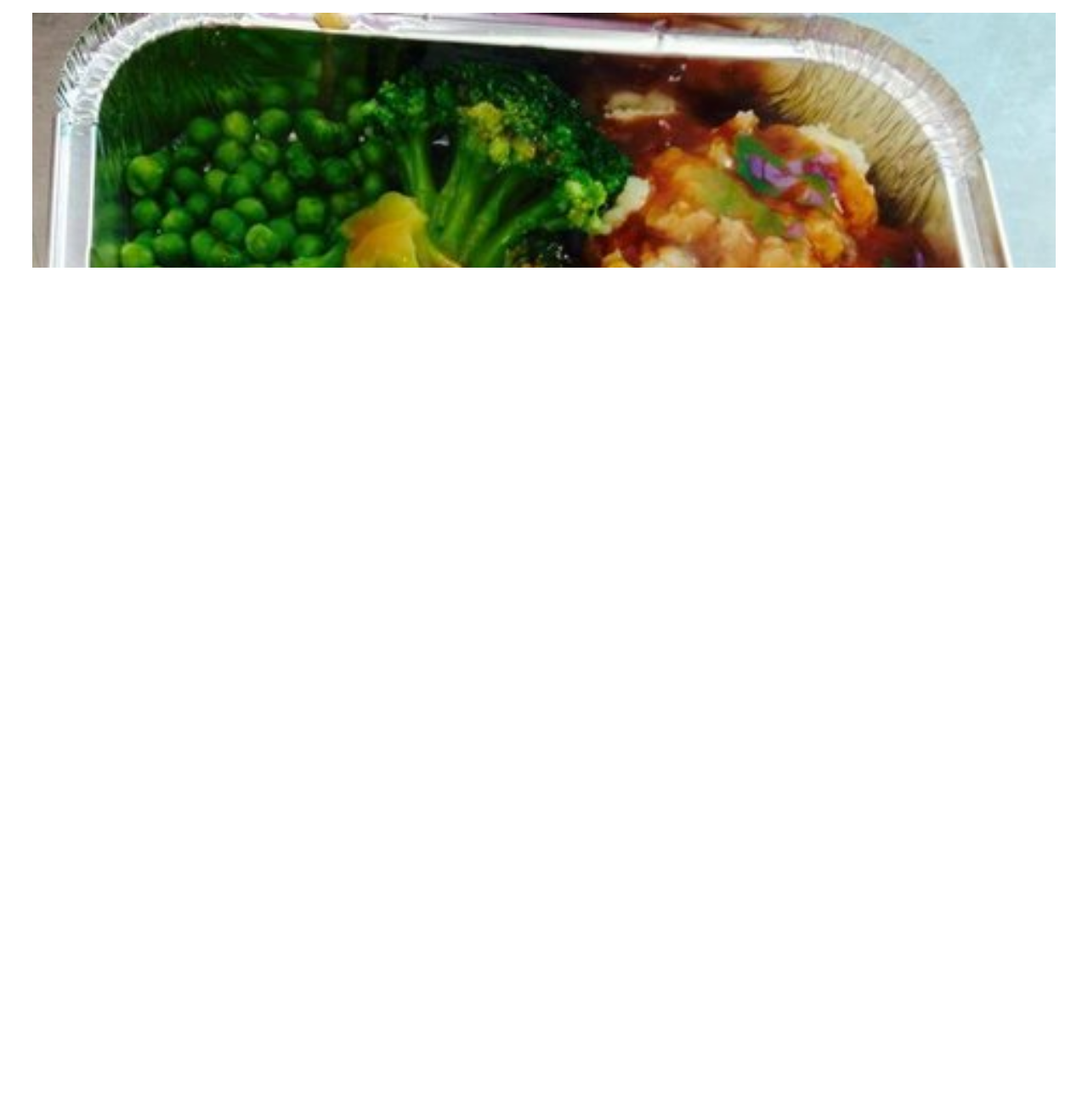
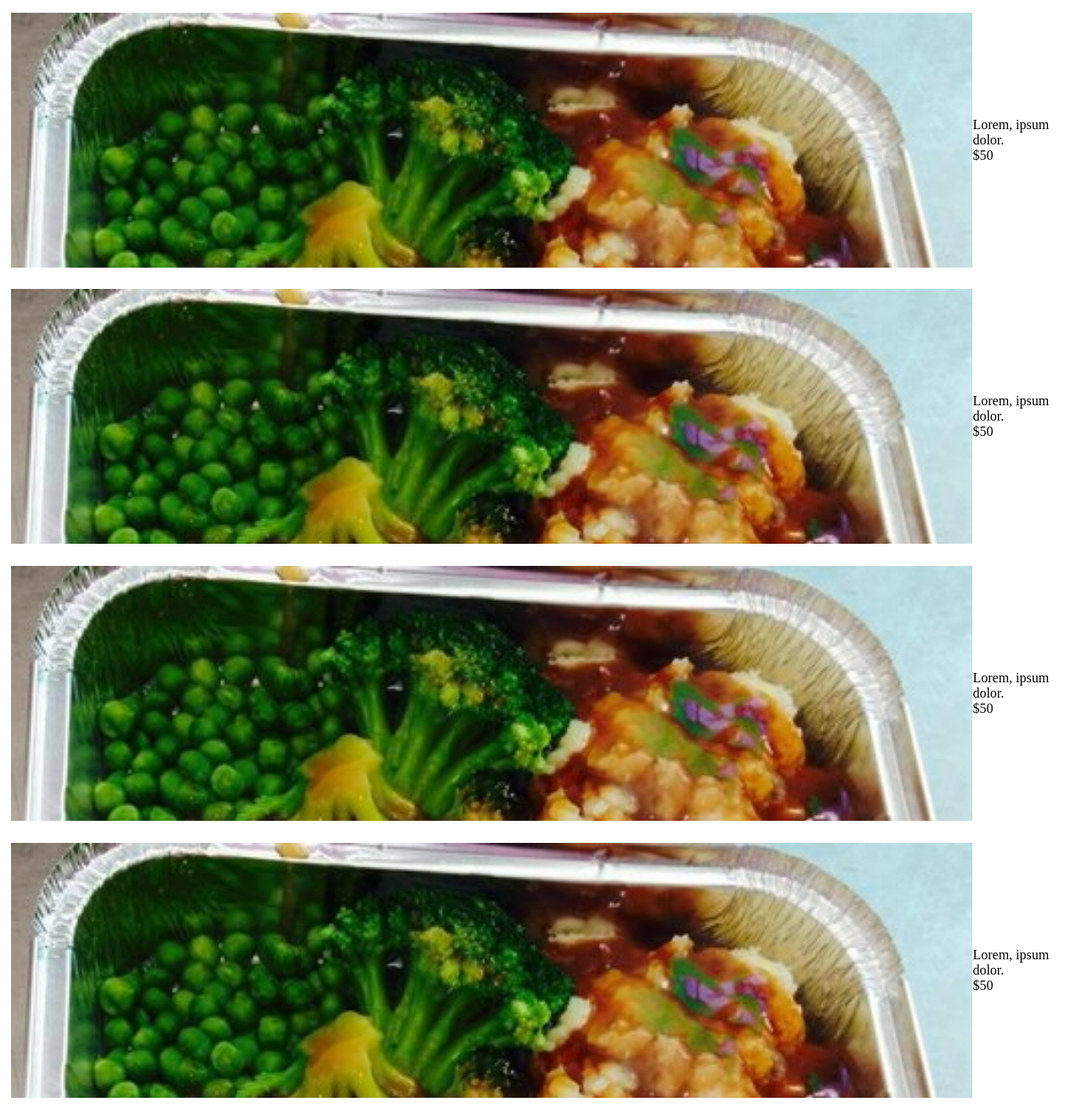
Before and after one commit to rkk10/Hotel_website_template, a plain HTML site: page index.html in a window 1280 px wide. Shown: the part 1080-2384 px from the top of the page at 85% size. Before the commit the page ends 1408 px from the top, so only its background shows below. Drawn offline with Linux system fonts and the light colour scheme.

Commit message:
dish discription and rate div added

```diff
--- a/index.html
+++ b/index.html
@@ -81,10 +81,31 @@
         <div class="showDish">
             <div class="dishPic"></div>
             <div class="detail">
-                <div class="DishName"></div>
-                <div class="DishPrice"></div>
+                <div class="DishName">Lorem, ipsum dolor.</div>
+                <div class="DishPrice">$50</div>
             </div>
         </div>
+        <div class="showDish">
+                <div class="dishPic"></div>
+                <div class="detail">
+                    <div class="DishName">Lorem, ipsum dolor.</div>
+                    <div class="DishPrice">$50</div>
+                </div>
+            </div>
+            <div class="showDish">
+                    <div class="dishPic"></div>
+                    <div class="detail">
+                        <div class="DishName">Lorem, ipsum dolor.</div>
+                        <div class="DishPrice">$50</div>
+                    </div>
+                </div>
+                <div class="showDish">
+                        <div class="dishPic"></div>
+                        <div class="detail">
+                            <div class="DishName">Lorem, ipsum dolor.</div>
+                            <div class="DishPrice">$50</div>
+                        </div>
+                    </div>
     </section>
     <footer></footer>
     <script src="script.js"></script>
```
